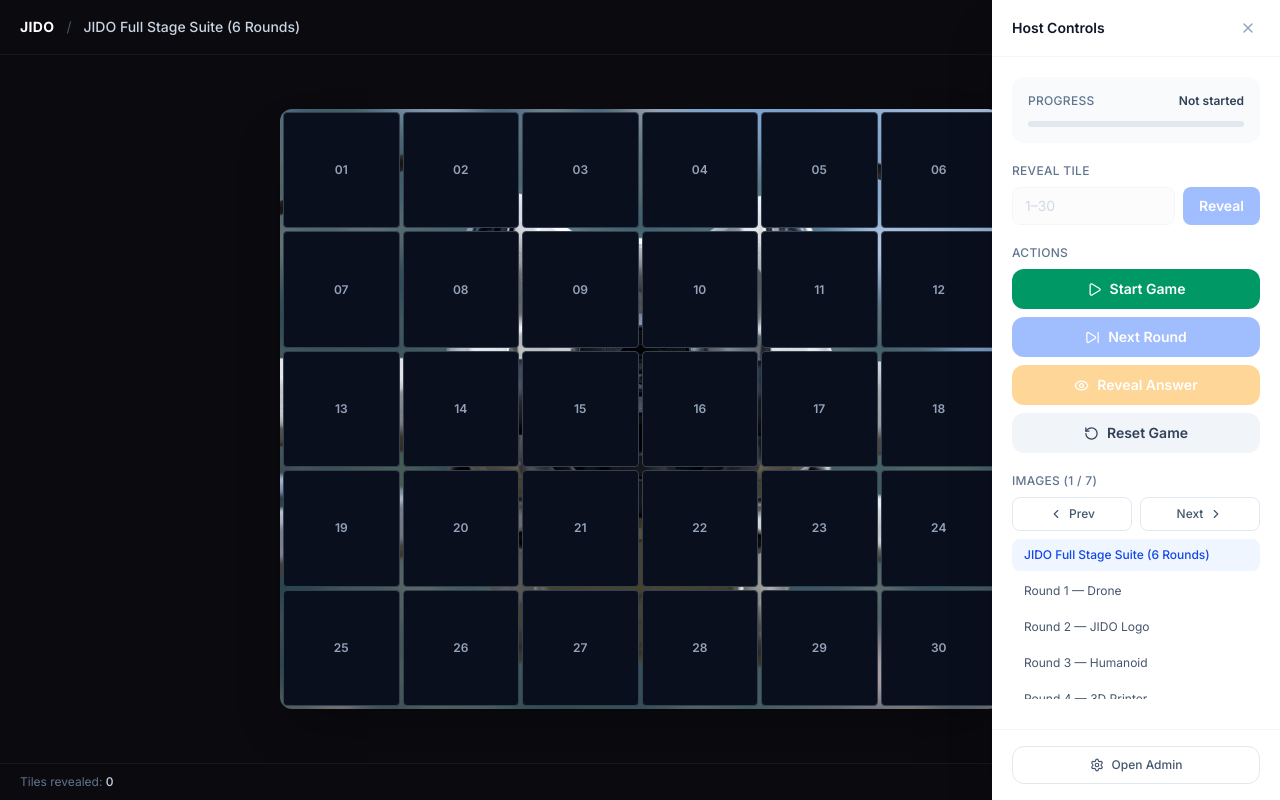
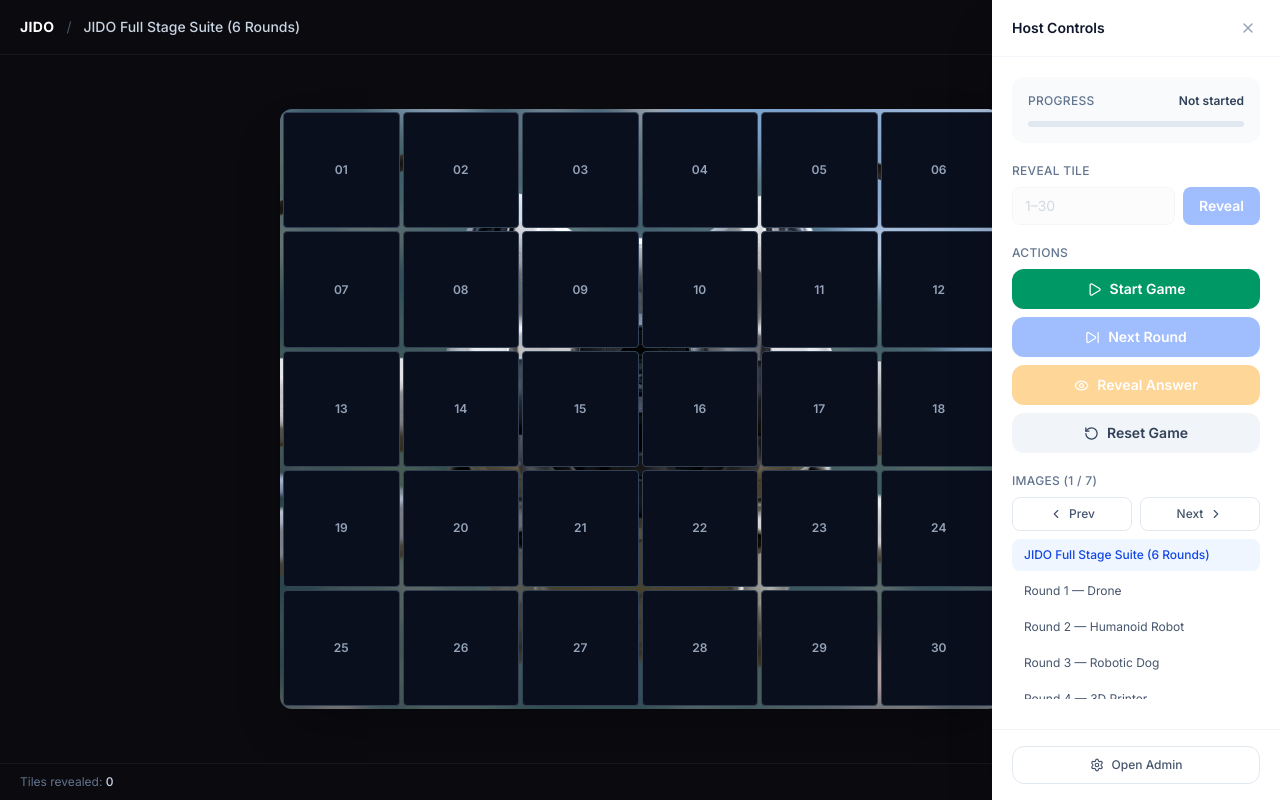
Before and after one commit to kghirimadhavan244-dev/jido-image-reveal, a Next.js app: page /game in a window 1280 px wide. Built offline with nearby package versions, Linux system fonts and the light colour scheme; no server answers; the database is empty.

Commit message:
Describe your changes

```diff
--- a/src/data/defaultImages.ts
+++ b/src/data/defaultImages.ts
@@ -80,8 +80,8 @@ export const PRESET_IMAGES: PresetImage[] = [
     id:          "jido-full-induction-suite",
     url:         "/1.png",
     images:      ["/1.png", "/2.png", "/3.png", "/4.png", "/5.png", "/6.jpeg"],
-    imageTitles: ["Slide 1 — Drone", "Slide 2 — JIDO Logo", "Slide 3 — Humanoid Robot", "Slide 4 — 3D Printer", "Slide 5 — Robotic Dog", "Slide 6 — Rover"],
-    imageAnswers: ["Drone", "JIDO", "Humanoid", "3D Printer", "Robotic Dog", "Rover"],
+    imageTitles: ["Slide 1 — Drone", "Slide 2 — Humanoid Robot", "Slide 3 — Robotic Dog", "Slide 4 — 3D Printer", "Slide 5 — Rover", "Slide 6 — JIDO Logo"],
+    imageAnswers: ["Drone", "Humanoid Robot", "Robotic Dog", "3D Printer", "Rover", "JIDO"],
     name:        "JIDO Full Stage Suite (6 Rounds)",
     answer:      "Drone",
     category:    "Robotics",
@@ -125,17 +125,17 @@ export const PRESET_IMAGES: PresetImage[] = [
     tileStyles: DEFAULT_TILE_STYLES,
   },
   {
-    id:          "jido-img-2-jido",
+    id:          "jido-img-2-humanoid",
     url:         "/2.png",
     images:      ["/2.png"],
-    imageTitles: ["JIDO Logo"],
-    imageAnswers: ["JIDO"],
-    name:        "Round 2 — JIDO Logo",
-    answer:      "JIDO",
-    category:    "Branding",
+    imageTitles: ["Humanoid Robot"],
+    imageAnswers: ["Humanoid Robot"],
+    name:        "Round 2 — Humanoid Robot",
+    answer:      "Humanoid Robot",
+    category:    "Robotics",
     difficulty:  "Medium",
-    hint:        "Official event banner logo",
-    description: "Official JIDO emblem.",
+    hint:        "White bipedal android robot waving",
+    description: "Full body humanoid android.",
     createdDate: "2026-07-27T00:10:00.000Z",
     gridCols:    6,
     gridRows:    5,
@@ -149,17 +149,17 @@ export const PRESET_IMAGES: PresetImage[] = [
     tileStyles: DEFAULT_TILE_STYLES,
   },
   {
-    id:          "jido-img-3-humanoid",
+    id:          "jido-img-3-roboticdog",
     url:         "/3.png",
     images:      ["/3.png"],
-    imageTitles: ["Humanoid Robot"],
-    imageAnswers: ["Humanoid"],
-    name:        "Round 3 — Humanoid",
-    answer:      "Humanoid",
-    category:    "Robotics",
+    imageTitles: ["Robotic Dog"],
+    imageAnswers: ["Robotic Dog"],
+    name:        "Round 3 — Robotic Dog",
+    answer:      "Robotic Dog",
+    category:    "Mobility",
     difficulty:  "Medium",
-    hint:        "White bipedal android robot waving",
-    description: "Full body humanoid android.",
+    hint:        "Yellow quadruped robot dog",
+    description: "Four-legged agile robot dog.",
     createdDate: "2026-07-27T00:15:00.000Z",
     gridCols:    6,
     gridRows:    5,
@@ -197,17 +197,17 @@ export const PRESET_IMAGES: PresetImage[] = [
     tileStyles: DEFAULT_TILE_STYLES,
   },
   {
-    id:          "jido-img-5-roboticdog",
+    id:          "jido-img-5-rover",
     url:         "/5.png",
     images:      ["/5.png"],
-    imageTitles: ["Robotic Dog"],
-    imageAnswers: ["Robotic Dog"],
-    name:        "Round 5 — Robotic Dog",
-    answer:      "Robotic Dog",
-    category:    "Mobility",
+    imageTitles: ["Rover"],
+    imageAnswers: ["Rover"],
+    name:        "Round 5 — Rover",
+    answer:      "Rover",
+    category:    "Space Robotics",
     difficulty:  "Hard",
-    hint:        "Yellow quadruped robot dog",
-    description: "Four-legged agile robot dog.",
+    hint:        "NASA Mars space exploration vehicle",
+    description: "Planetary exploration rover.",
     createdDate: "2026-07-27T00:25:00.000Z",
     gridCols:    6,
     gridRows:    5,
@@ -221,17 +221,17 @@ export const PRESET_IMAGES: PresetImage[] = [
     tileStyles: DEFAULT_TILE_STYLES,
   },
   {
-    id:          "jido-img-6-rover",
+    id:          "jido-img-6-jido",
     url:         "/6.jpeg",
     images:      ["/6.jpeg"],
-    imageTitles: ["Rover"],
-    imageAnswers: ["Rover"],
-    name:        "Round 6 — Rover",
-    answer:      "Rover",
-    category:    "Space Robotics",
+    imageTitles: ["JIDO Logo"],
+    imageAnswers: ["JIDO"],
+    name:        "Round 6 — JIDO Logo",
+    answer:      "JIDO",
+    category:    "Branding",
     difficulty:  "Easy",
-    hint:        "NASA Mars space exploration vehicle",
-    description: "Planetary exploration rover.",
+    hint:        "Official event banner logo",
+    description: "Official JIDO emblem.",
     createdDate: "2026-07-27T00:30:00.000Z",
     gridCols:    6,
     gridRows:    5,
```
